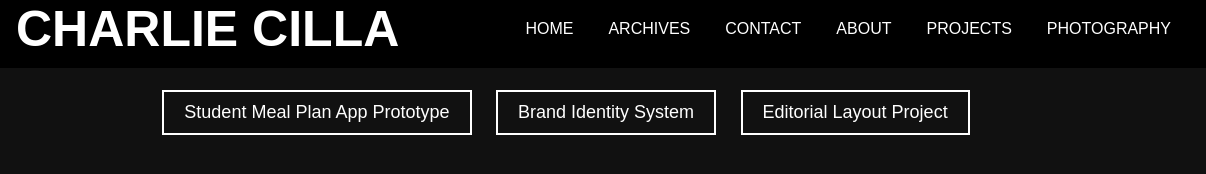
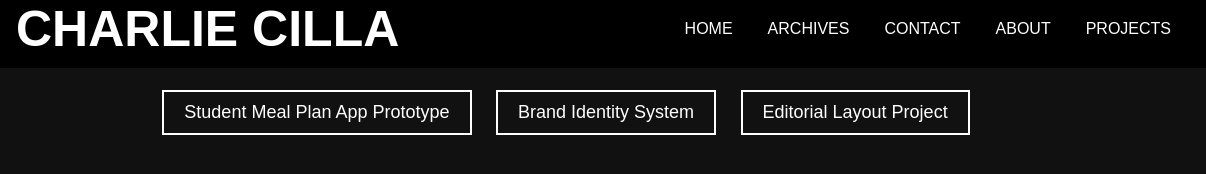
Before and after one commit to doost44/CharlieCilla, a plain HTML site: page pages_code/page_projects.html in a window 1280 px wide. Shown: the full height of the page, 74-1280 px from the left. Drawn offline with Linux system fonts and the light colour scheme.

Commit message:
temove photo

```diff
--- a/pages_code/page_projects.html
+++ b/pages_code/page_projects.html
@@ -157,7 +157,7 @@
       <li><a href="page_contact.html">CONTACT</a></li>
       <li><a href="page_about.html">ABOUT</a></li>
       <li><a href="page_projects.html">PROJECTS</a></li>
-      <li><a href="page_photography.html">PHOTOGRAPHY</a></li>
+
     </ul>
   </header>
 
```
